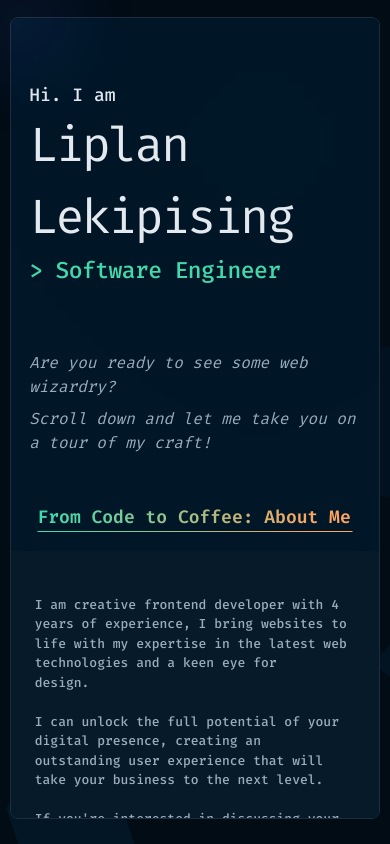
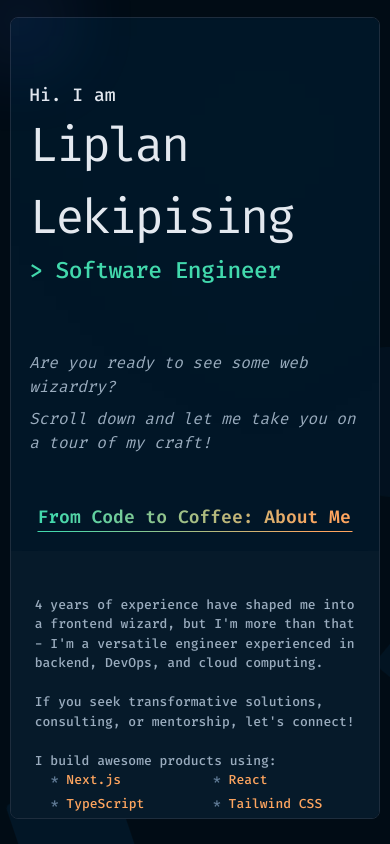
Before and after one commit to lekipising/portfolio-2.0, a Next.js app: page / in a window 390 px wide. Built offline with nearby package versions, Linux system fonts and the light colour scheme.

Commit message:
update about me

```diff
--- a/components/about/index.tsx
+++ b/components/about/index.tsx
@@ -6,7 +6,7 @@ export default function AboutMe() {
   return (
     <motion.section
       id="_about-me"
-      className="hover:bg-dark-100/40 md:rounded-[30px] md:text-[16px] relative mt-8 cursor-default bg-dark-100/20 p-6 text-[13px] font-medium leading-[150%] text-gray-100 shadow-lg transition-all duration-300 ease-in md:relative md:m-auto md:mb-32  md:mt-0 md:w-max md:p-16"
+      className="relative mt-8 cursor-default bg-dark-100/20 p-6 text-[13px] font-medium leading-[150%] text-gray-100 shadow-lg transition-all duration-300 ease-in hover:bg-dark-100/40 md:relative md:m-auto md:mb-32 md:mt-0 md:w-max  md:rounded-[30px] md:p-16 md:text-[16px]"
     >
       <div className="absolute -top-12 left-1/2 w-[315px] -translate-x-1/2">
         <motion.h2 className="heading-gradient text-lg font-semibold text-white">
@@ -21,44 +21,41 @@ export default function AboutMe() {
       </div>
       <br />
 
-      <p className="hover:text-white/70 transition-all duration-300 ease-in">
-        I am creative frontend developer with 4 years of experience, I bring
-        websites to <br />
-        life with my expertise in the latest web technologies and a keen eye for{" "}
-        <br />
-        design. <br /> <br /> I can unlock the full potential of your digital
-        presence, creating an <br />
-        outstanding user experience that will take your business to the next
-        level.
+      <p className="transition-all duration-300 ease-in hover:text-white/70">
+        4 years of experience have shaped me into a frontend wizard,{" "}
+        <br className="hidden md:block" />
+        but I&apos;m more than that - I&apos;m a versatile engineer experienced{" "}
+        <br className="hidden md:block" />
+        in backend, DevOps, and cloud computing.
       </p>
       <br />
       <p></p>
-      <p className="hover:text-white/70 transition-all duration-300 ease-in">
-        If you&apos;re interested in discussing your project or learning more{" "}
-        <br />
-        about my experience, please don&apos;t hesitate to get in touch.
+      <p className="transition-all duration-300 ease-in hover:text-white/70">
+        If you seek transformative solutions, consulting, or mentorship,{" "}
+        <br className="hidden md:block" />
+        let&apos;s connect!
       </p>
       <br />
-      <p className="hover:text-white/70 transition-all duration-300 ease-in">
+      <p className="transition-all duration-300 ease-in hover:text-white/70">
         I build awesome products using:
       </p>
       <div className="grid w-full grid-cols-2 gap-1 gap-x-5 pl-4 md:grid-cols-3">
-        <p className="asterisk hover:text-white/70 text-yellow transition-all duration-300 ease-in">
+        <p className="asterisk text-yellow transition-all duration-300 ease-in hover:text-white/70">
           Next.js
         </p>
-        <p className="asterisk hover:text-white/70 text-yellow transition-all duration-300 ease-in">
+        <p className="asterisk text-yellow transition-all duration-300 ease-in hover:text-white/70">
           React
         </p>
-        <p className="asterisk hover:text-white/70 text-yellow transition-all duration-300 ease-in">
+        <p className="asterisk text-yellow transition-all duration-300 ease-in hover:text-white/70">
           TypeScript
         </p>
-        <p className="asterisk hover:text-white/70 text-yellow transition-all duration-300 ease-in">
+        <p className="asterisk text-yellow transition-all duration-300 ease-in hover:text-white/70">
           Tailwind CSS
         </p>
-        <p className="asterisk hover:text-white/70 text-yellow transition-all duration-300 ease-in">
+        <p className="asterisk text-yellow transition-all duration-300 ease-in hover:text-white/70">
           AWS
         </p>
-        <p className="asterisk hover:text-white/70 text-yellow transition-all duration-300 ease-in">
+        <p className="asterisk text-yellow transition-all duration-300 ease-in hover:text-white/70">
           GraphQL
         </p>
       </div>
```
